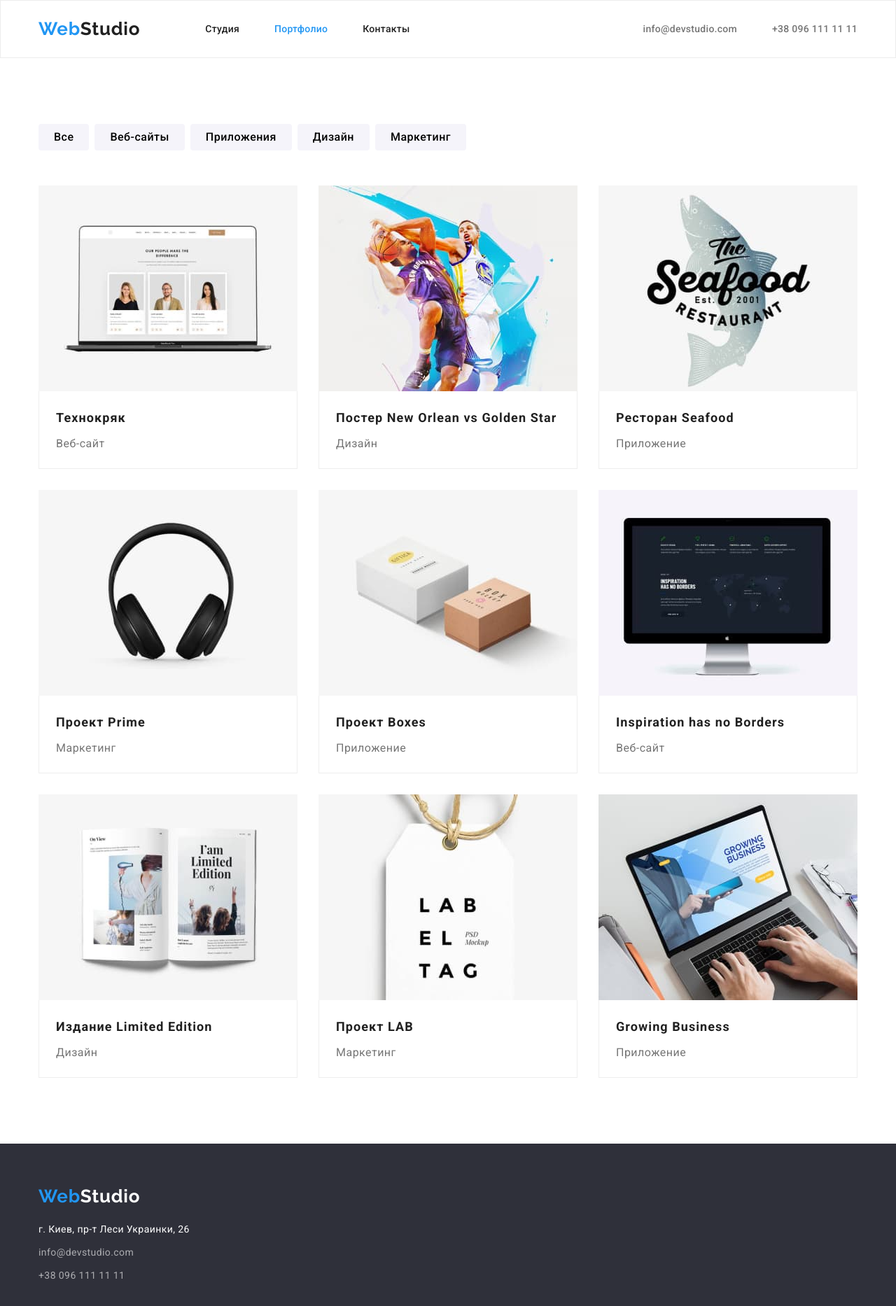
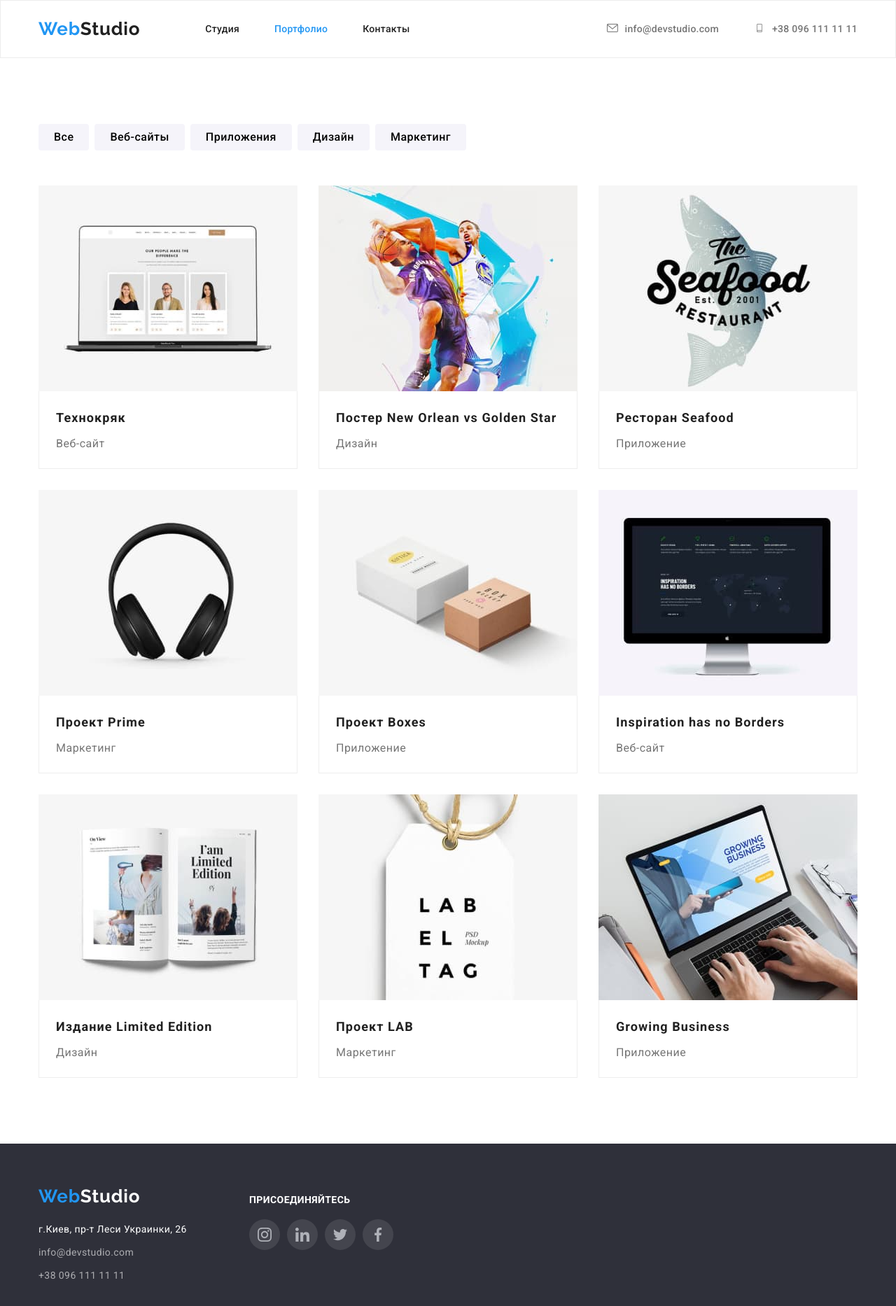
Before and after one commit to Diedova/goit-markup-hw-04, a plain HTML site: page portfolio.html in a window 1280 px wide. Shown: the whole page at 70% size. Drawn offline with nearby package versions, Linux system fonts and the light colour scheme.

Commit message:
Изменен футер

```diff
--- a/css/styles.css
+++ b/css/styles.css
@@ -11,6 +11,7 @@
   --icon-color: #afb1b8;
   --main-font: "Roboto", sans-serif;
   --accent-font: "Raleway", sans-serif;
+  --footer-icon: #ffffff1a;
 }
 * {
   margin: 0;
@@ -73,6 +74,10 @@ a {
 .media-list {
   color: var(--text-color);
   margin-left: auto;
+}
+.nav-icons {
+  fill: currentColor;
+  margin-right: 10px;
 }
 
 .header .container {
@@ -138,7 +143,20 @@ a {
 }
 
 /*Features section */
+.features-icons {
+  width: 270px;
+  height: 120px;
+  background: var(--team-color);
+  border-radius: 4px;
+  display: flex;
+  justify-content: center;
+  align-items: center;
+  margin-bottom: 30px;
+}
 .icons {
+  display: inline-flex;
+  width: 70px;
+  height: 70px;
 }
 .pre-title {
   font-weight: bold;
@@ -200,6 +218,7 @@ a {
   line-height: 1.187;
   letter-spacing: 0.03em;
   color: var(--text-color);
+  margin-bottom: 16px;
 }
 
 .team-member {
@@ -217,32 +236,29 @@ a {
   display: block;
 }
 .icons-link {
-  justify-content: center;
   width: 206px;
-  height: 44px;
   margin: 0 auto;
-  margin-top: 16px;
   fill: var(--icon-color);
 }
 .icons-link li {
   width: 44px;
   height: 44px;
   border-radius: 50%;
+  background-color: var(--white-color);
+  display: flex;
+  justify-content: center;
   align-items: center;
 }
+
 .icons-link li:not(:last-child) {
   margin-right: 10px;
 }
-
+.footer .icons-link li:hover,
+.footer .icons-link li:focus,
 .icons-link li:hover,
 .icons-link li:focus {
   fill: var(--white-color);
-  stroke: var(--pretty-color);
-  width: 44px;
-  height: 44px;
-  border-radius: 50%;
   background-color: var(--pretty-color);
-  align-items: center;
 }
 /*Client section*/
 .client {
@@ -352,7 +368,9 @@ a {
   line-height: 1.714;
   letter-spacing: 0.03em;
   color: var(--rgba-color);
+  width: 231px;
   margin-top: 20px;
+  margin-right: 70px;
 }
 .address li:first-child {
   color: var(--white-color);
@@ -360,3 +378,22 @@ a {
 .address li:not(:last-child) {
   margin-bottom: 9px;
 }
+.icon-title {
+  color: var(--white-color);
+  font-weight: bold;
+  font-size: 14px;
+  line-height: 1.143;
+  letter-spacing: 0.03em;
+  text-transform: uppercase;
+  display: flex;
+  margin-bottom: 20px;
+}
+.footer .container {
+  display: flex;
+}
+.footer .icons-link li {
+  background-color: var(--footer-icon);
+}
+.footer-icons {
+  margin-top: 12px;
+}
--- a/portfolio.html
+++ b/portfolio.html
@@ -28,10 +28,14 @@
         </nav>
         <ul class="media-list" >
             <li>
-                <a href="mailto:info@devstudio.com">info@devstudio.com</a>
+                <a href="mailto:info@devstudio.com"><svg class="nav-icons" width="16" height="12">
+                <use href="./images/icons/sprite.svg#icon-envelope"></use>
+                </svg>info@devstudio.com</a>
             </li>
             <li>
-                <a href="tel:+380961111111">+38 096 111 11 11</a>
+                <a href="tel:+380961111111"><svg class="nav-icons" width="16" height="12">
+                <use href="./images/icons/sprite.svg#icon-smartphone"></use>
+                </svg>+38 096 111 11 11</a>
             </li>
         </ul>
         </div>
@@ -115,11 +119,14 @@
 
     <footer class="footer">
         <div class="container">
+            <div class="footer-address">
                 <a class="logo" href="">Web<span class="studio">Studio</span></a>
                 <address class="contacts">
                     <ul class="address">
                         <li>
-                     <p>г. Киев, пр-т Леси Украинки, 26</p>
+                            <a class="map link" href="https://goo.gl/maps/9oTHq5oARnokKQ6m6" target="_blank"
+                                rel="noopener noreferrer">
+                                г.Киев, пр-т Леси Украинки, 26 </a>
                         </li>
                         <li>
                             <a href="mailto:info@devstudio.com">info@devstudio.com</a>
@@ -130,6 +137,32 @@
                     </ul>
                 </address>
             </div>
+            <div class="footer-icons">
+                <p class="icon-title">Присоединяйтесь</p>
+                <ul class="icons-link">
+                    <li>
+                        <svg width="20" height="20" class="icon">
+                            <use href="./images/icons/sprite.svg#icon-instagram"></use>
+                        </svg>
+                    </li>
+                    <li>
+                        <svg width="20" height="20" class="icon">
+                            <use href="./images/icons/sprite.svg#icon-linkedin"></use>
+                        </svg>
+                    </li>
+                    <li>
+                        <svg width="20" height="20" class="icon">
+                            <use href="./images/icons/sprite.svg#icon-twitter"></use>
+                        </svg>
+                    </li>
+                    <li>
+                        <svg width="20" height="20" class="icon">
+                            <use href="./images/icons/sprite.svg#icon-facebook"></use>
+                        </svg>
+                    </li>
+                </ul>
+            </div>
+        </div>
     </footer>
 
 
```
Also changed, not shown: index.html (+22 -12 lines), images/icons/sprite.svg. Lines whose indentation alone changed are shown as unchanged.
